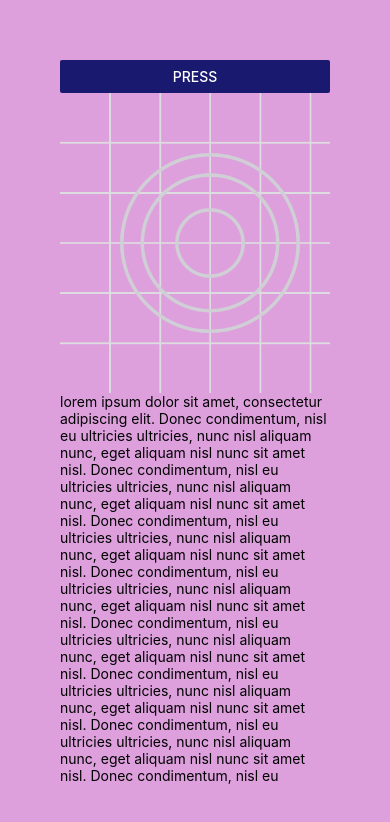
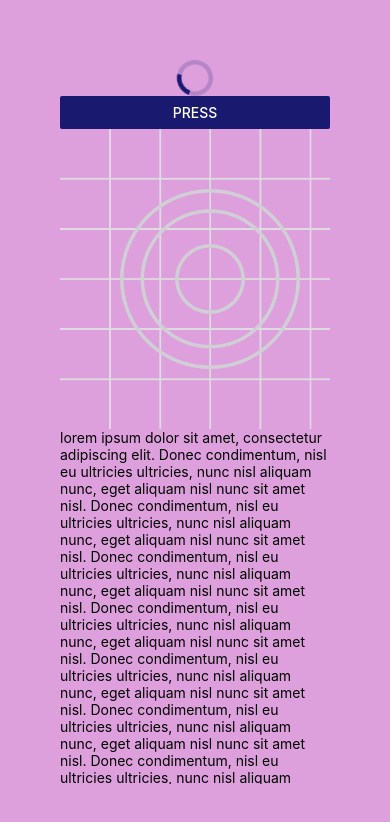
Before and after one commit to gopinav/React-Native-Tutorials, a React Native app in the folder HelloWorld/: screen / in a window 390 px wide. Shown: the top 822 px of the page. Built offline with nearby package versions, Linux system fonts and the light colour scheme.

Commit message:
Activity Indicator

```diff
--- a/HelloWorld/App.js
+++ b/HelloWorld/App.js
@@ -8,6 +8,7 @@ import {
   Pressable,
   Modal,
   StatusBar,
+  ActivityIndicator,
 } from "react-native";
 import { useState } from "react";
 
@@ -17,6 +18,7 @@ export default function App() {
   const [isModalVisible, setIsModalVisible] = useState(false);
   return (
     <View style={{ flex: 1, backgroundColor: "plum", padding: 60 }}>
+      <ActivityIndicator size="large" color="midnightblue" />
       <StatusBar barStyle="dark-content" backgroundColor="lightblue" />
       <ScrollView>
         <Button
```
